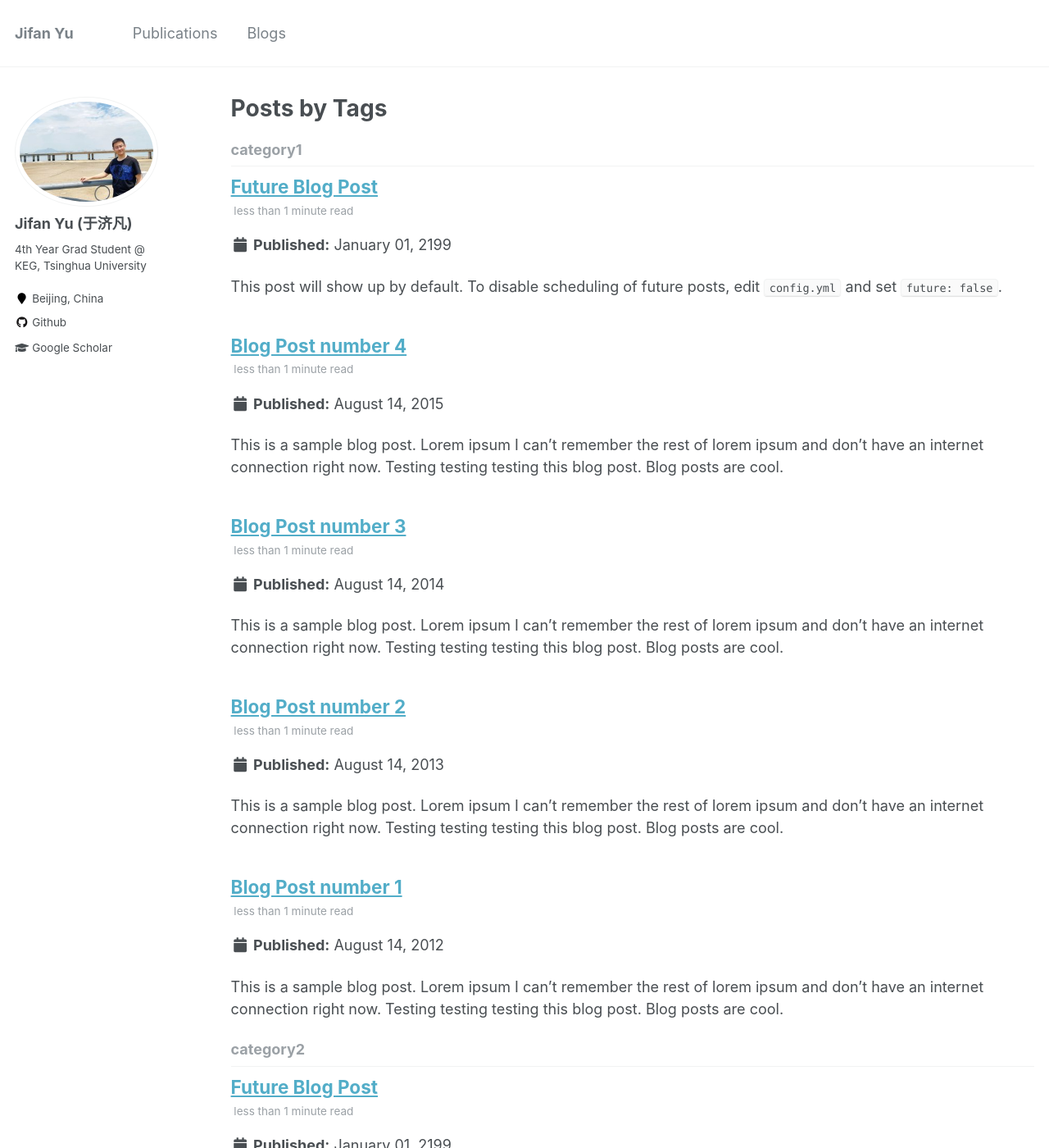
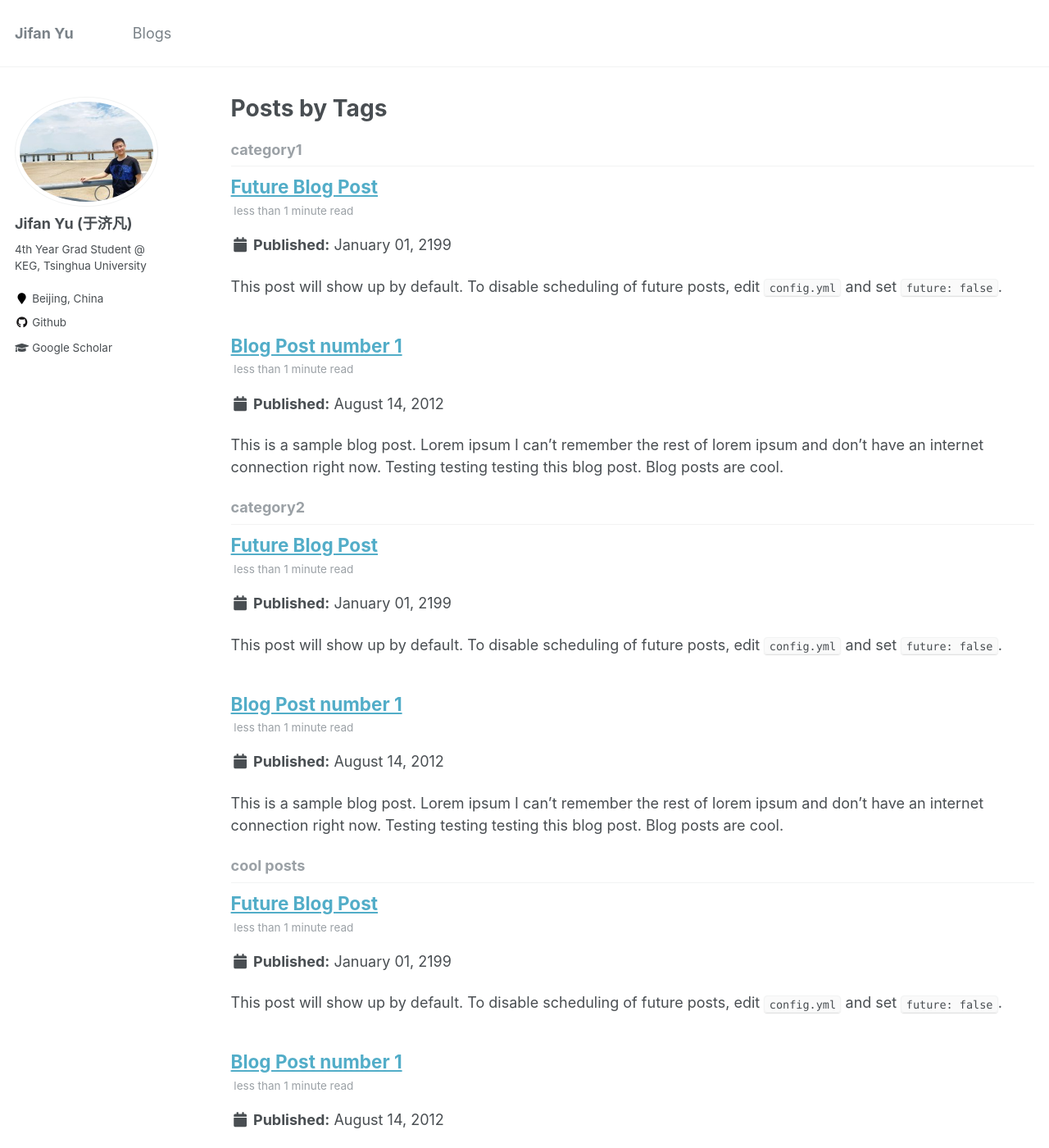
Before and after one commit to yujifan0326/yujifan0326.github.io, a Jekyll site: the page built from _pages/tag-archive.html, in a window 1280 px wide and 1400 px high. Shown: the whole window at 82% size. Built offline with Jekyll 4.4.1, drawn with Linux system fonts in a browser that asks for light colours; some of the changed text lies outside the part shown.

Commit message:
Test Post

```diff
--- a/_config.yml
+++ b/_config.yml
@@ -17,7 +17,7 @@
 teaser                   :  # filename of teaser fallback teaser image placed in /images/, .e.g. "500x300.png"
 breadcrumbs              : false # true, false (default)
 words_per_minute         : 160
-future                   : true
+future                   : false
 read_more                : "disabled" # if enabled, adds "Read more" links to excerpts
 talkmap_link             : false #change to true to add link to talkmap on talks page
 comments:
--- a/_data/navigation.yml
+++ b/_data/navigation.yml
@@ -1,7 +1,7 @@
 # main links links
 main:
-  - title: "Publications"
-    url: /publications/
+  # - title: "Publications"
+  #   url: /publications/
 
   - title: "Blogs"
     url: /blogs/
--- a/_posts/2013-08-14-blog-post-2.md
+++ /dev/null
@@ -1,20 +0,0 @@
----
-title: 'Blog Post number 2'
-date: 2013-08-14
-permalink: /posts/2013/08/blog-post-2/
-tags:
-  - cool posts
-  - category1
-  - category2
----
-
-This is a sample blog post. Lorem ipsum I can't remember the rest of lorem ipsum and don't have an internet connection right now. Testing testing testing this blog post. Blog posts are cool.
-
-Headings are cool
-======
-
-You can have many headings
-======
-
-Aren't headings cool?
-------
--- a/_posts/2014-08-14-blog-post-3.md
+++ /dev/null
@@ -1,20 +0,0 @@
----
-title: 'Blog Post number 3'
-date: 2014-08-14
-permalink: /posts/2014/08/blog-post-3/
-tags:
-  - cool posts
-  - category1
-  - category2
----
-
-This is a sample blog post. Lorem ipsum I can't remember the rest of lorem ipsum and don't have an internet connection right now. Testing testing testing this blog post. Blog posts are cool.
-
-Headings are cool
-======
-
-You can have many headings
-======
-
-Aren't headings cool?
-------
```
Also changed, not shown: _posts/2015-08-14-blog-post-4.md (deleted, +0 -20 lines).
